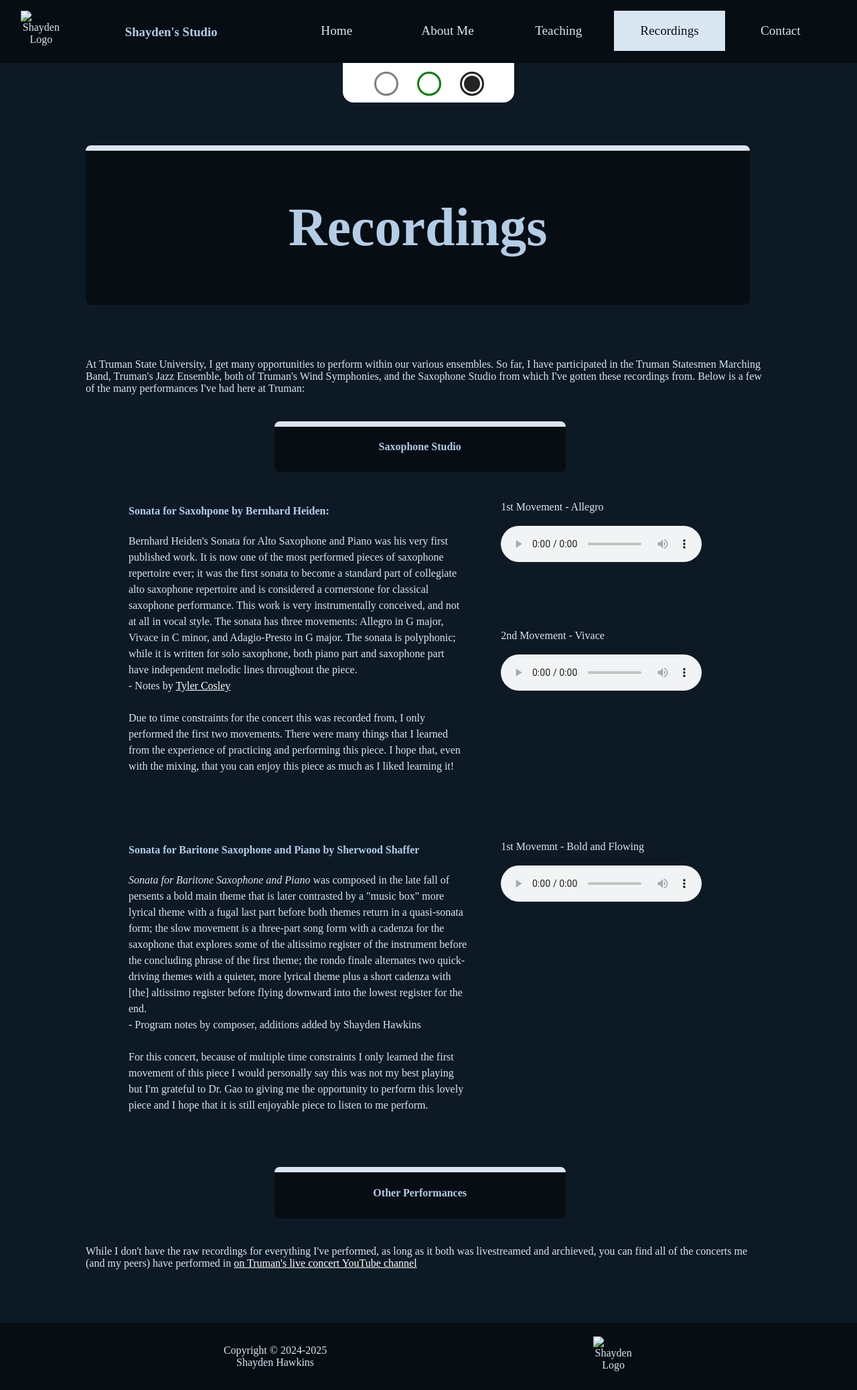
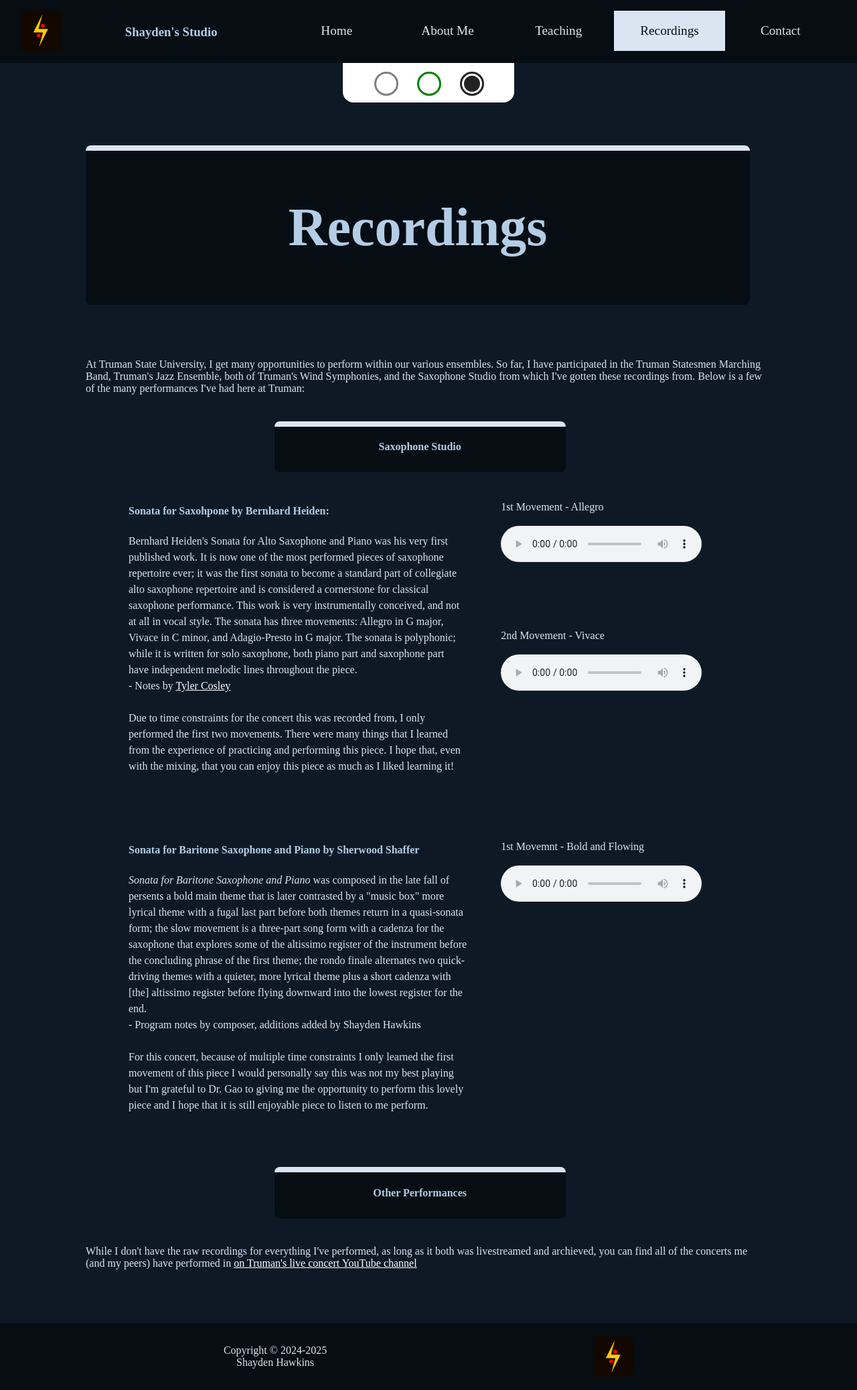
Before and after one commit to SaxLessons/LessonsWebsite, a plain HTML site: page recordings.html in a window 1280 px wide. Shown: the whole page at 67% size. Drawn offline with Linux system fonts and the light colour scheme.

Commit message:
Update recordings.html
Folders system wasn't removed from this version of the code, changed to fix this issues caused from that

```diff
--- a/recordings.html
+++ b/recordings.html
@@ -6,12 +6,12 @@
     <title>Recordings</title>
     <link rel="stylesheet" href="universal.css">
     <link rel="stylesheet" href="recordings.css">
-    <link rel="shortcut icon" href="photos/shayden studio favicon.ico" type="image/x-icon">
-    <link rel="icon" type="image/gif" href="photos/shayden studio favicon.ico">
+    <link rel="shortcut icon" href="shayden studio favicon.ico" type="image/x-icon">
+    <link rel="icon" type="image/gif" href="shayden studio favicon.ico">
   </head>
   <body>
     <header class="navbar">
-      <img class="websiteLogo" src="photos/thePkachuG PFP.jpg" alt="Shayden Logo">
+      <img class="websiteLogo" src="thePkachuG PFP.jpg" alt="Shayden Logo">
       <h3 class="navText">Shayden's Studio</h3>
       <div id="myLinks">
         <a href="main.html">Home</a>
@@ -155,7 +155,7 @@
 
     <footer>
       <p>Copyright © 2024-2025 <br> Shayden Hawkins</p>
-      <img class="websiteLogo" src="photos/thePkachuG PFP.jpg" alt="Shayden Logo">
+      <img class="websiteLogo" src="thePkachuG PFP.jpg" alt="Shayden Logo">
     </footer>
 
     <!-- allows user to scroll back to the top of the screen with the push of a button -->
```
